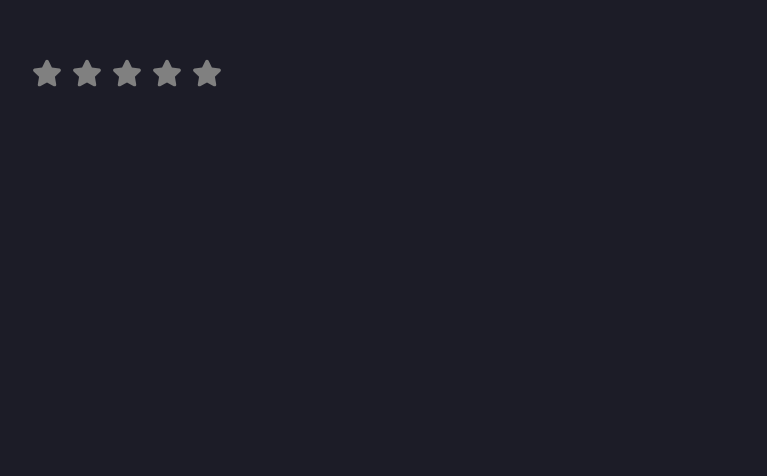
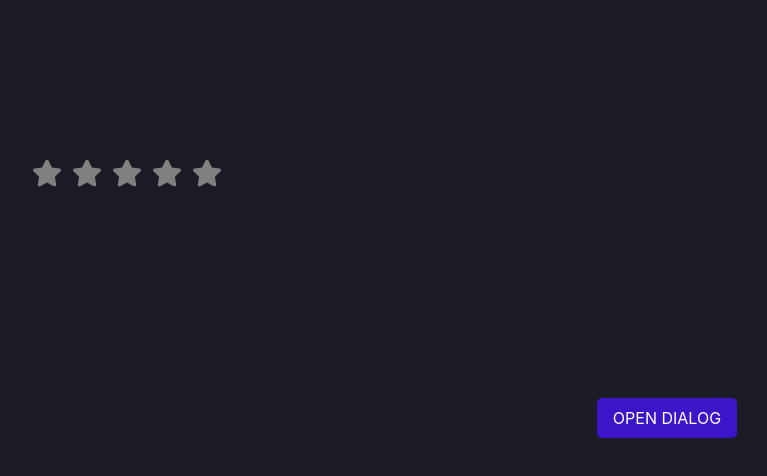
Before and after one commit to rataulharman/rating-system, a React (Create React App) app: page / in a window 1280 px wide. Shown: the part 332-808 px from the top of the page, without its empty margins (513-1280 px from the left). Built offline with nearby package versions, Linux system fonts and the light colour scheme.

Commit message:
added the dialog box and designed that

```diff
--- a/src/App.js
+++ b/src/App.js
@@ -1,9 +1,27 @@
+import { useState } from "react";
+import Dialog from "./components/Dialog";
 import StarRating from "./components/StarRating";
 
 function App() {
+  const [open, setOpen] = useState(false);
+
+  function openDialog() {
+    setOpen(true);
+  }
+
+  function closeDialog() {
+    setOpen(false);
+  }
+
   return (
     <div>
       <StarRating />
+
+      <button className="open-button" onClick={openDialog}>
+        OPEN DIALOG
+      </button>
+
+      {open && <Dialog closeDialog={closeDialog} />}
     </div>
   );
 }
--- a/src/components/Dialog.js
+++ b/src/components/Dialog.js
@@ -0,0 +1,15 @@
+function Dialog(props) {
+  return (
+    <div className="dialog-overlay">
+      <div className="dialog-box">
+        <h2>Thanks for rating</h2>
+
+        <button onClick={props.closeDialog}>
+          Close
+        </button>
+      </div>
+    </div>
+  );
+}
+
+export default Dialog;
--- a/src/css/index.css
+++ b/src/css/index.css
@@ -12,6 +12,7 @@ body {
     flex-direction: column;
     align-items: center;
     justify-content: center;
+    margin-top: 100px;
     height: 100vh;
 }
 
@@ -25,3 +26,45 @@ body {
     gap: 10px;
     margin-top: 10px;
 }
+
+.dialog-overlay {
+  position: fixed;
+  top: 0;
+  left: 0;
+  width: 100%;
+  height: 100%;
+  background-color: rgb(19, 19, 25);
+  display: flex;
+  justify-content: center;
+  align-items: center;
+}
+
+.dialog-box {
+  background-color: white;
+  padding: 30px;
+  border-radius: 10px;
+  text-align: center;
+}
+
+.dialog-box h2 {
+  color: black;
+  margin-bottom: 20px;
+}
+
+.dialog-box button {
+  padding: 8px 16px;
+  background-color: black;
+  color: white;
+  border-radius: 5px;
+}
+
+.open-button {
+  position: fixed;
+  height: 40px;
+  width: 140px;
+  bottom: 30px;
+  right: 30px;
+  background-color: rgb(60, 21, 200);
+  color: white;
+  border-radius: 5px;
+}
```
